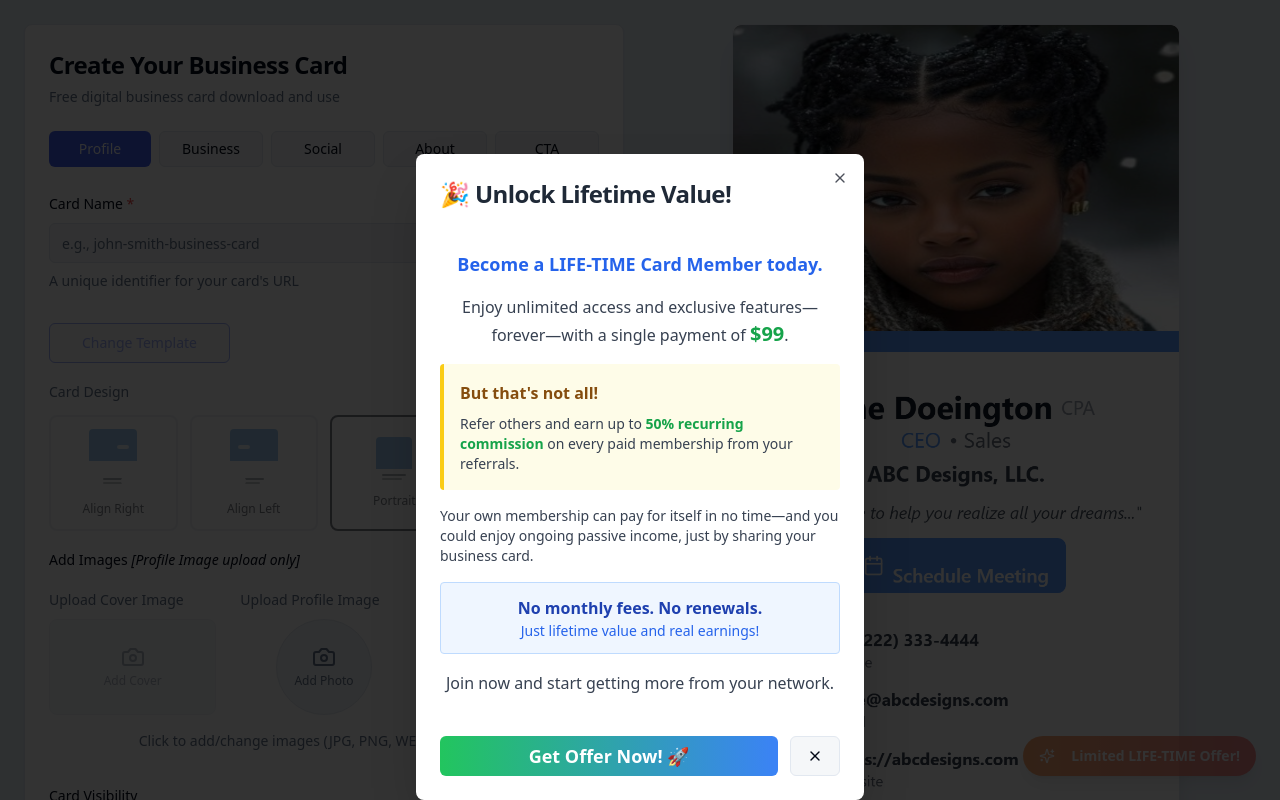
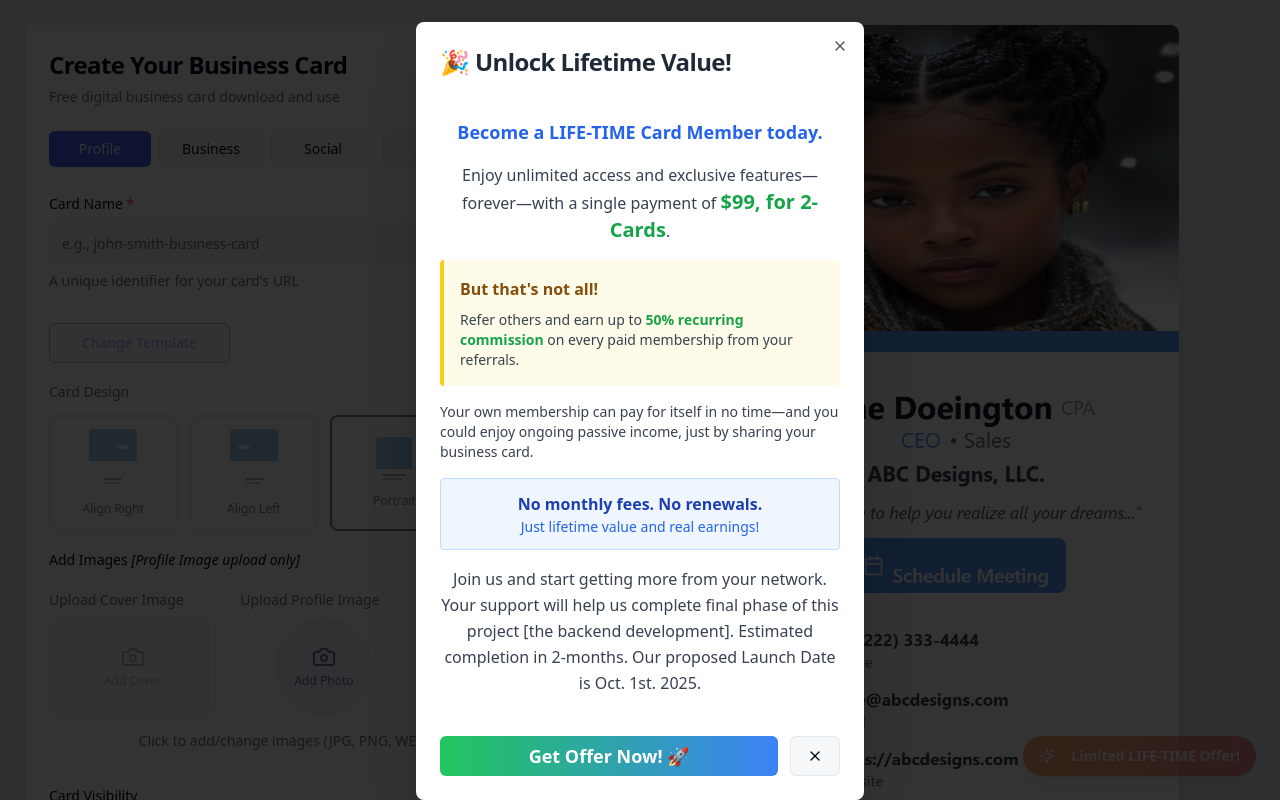
Before and after one commit to robuc33/Beta-Solo-Biz-Cards, a React (Vite) app: page / in a window 1280 px wide. Both pictures are taken after a click on the button "Limited LIFE-TIME Offer!". Shown: the top 800 px of the page. Built offline with nearby package versions, Linux system fonts and the light colour scheme.

Commit message:
Update LifetimeOfferButton.tsx

```diff
--- a/src/components/ui/LifetimeOfferButton.tsx
+++ b/src/components/ui/LifetimeOfferButton.tsx
@@ -7,7 +7,7 @@ export function LifetimeOfferButton() {
   const [isOpen, setIsOpen] = useState(false);
 
   const handleGetOffer = () => {
-    window.open('https://dnvdecks.com', '_blank');
+    window.open('https://www.paypal.com/ncp/payment/W4LS3EFGWNQCS', '_blank');
     setIsOpen(false);
   };
 
@@ -40,7 +40,7 @@ export function LifetimeOfferButton() {
 
             <p className="text-center">
               Enjoy unlimited access and exclusive features—forever—with a single payment of{' '}
-              <span className="font-bold text-green-600 text-xl">$99</span>.
+              <span className="font-bold text-green-600 text-xl">$99, for 2-Cards</span>.
             </p>
 
             <div className="bg-yellow-50 border-l-4 border-yellow-400 p-4 rounded">
@@ -64,7 +64,7 @@ export function LifetimeOfferButton() {
             </div>
 
             <p className="text-center font-medium">
-              Join now and start getting more from your network.
+              Join us and start getting more from your network. Your support will help us complete final phase of this project [the backend development]. Estimated completion in 2-months. Our proposed Launch Date is Oct. 1st. 2025.
             </p>
           </div>
 
```
